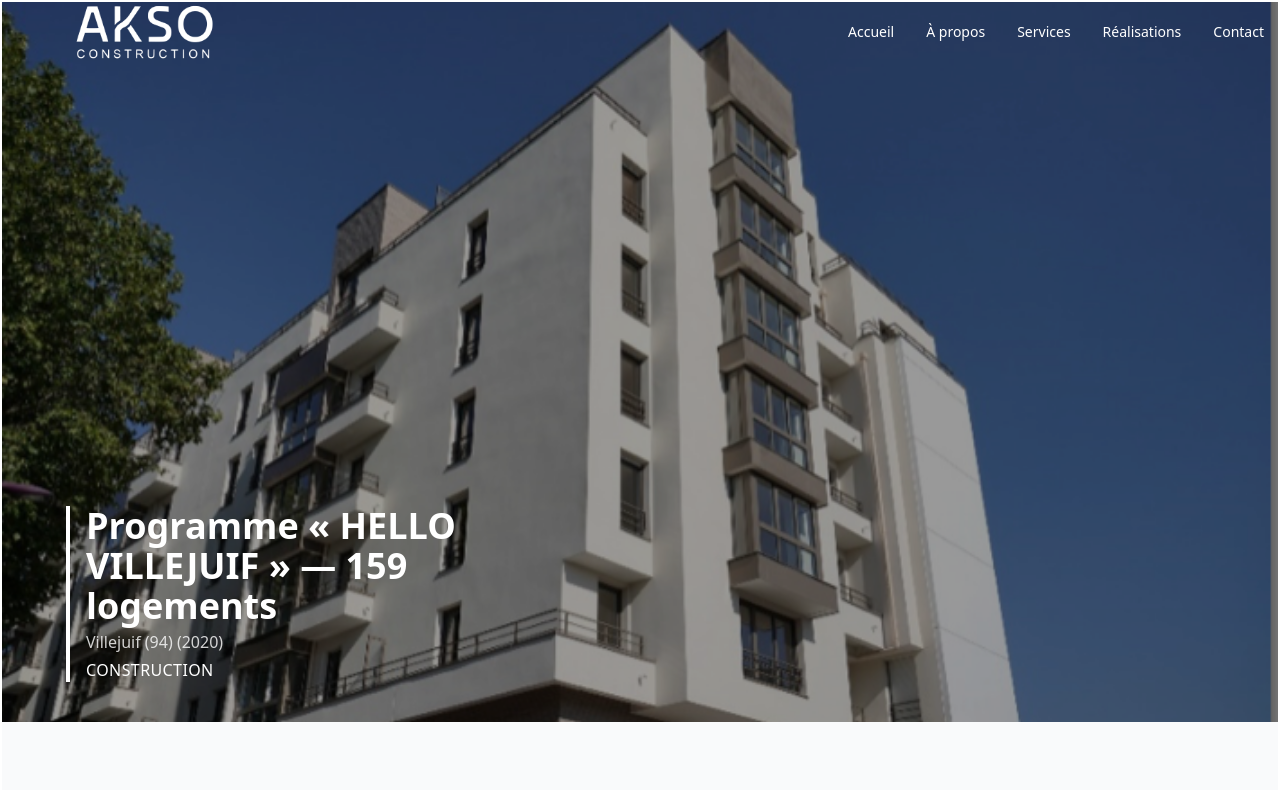
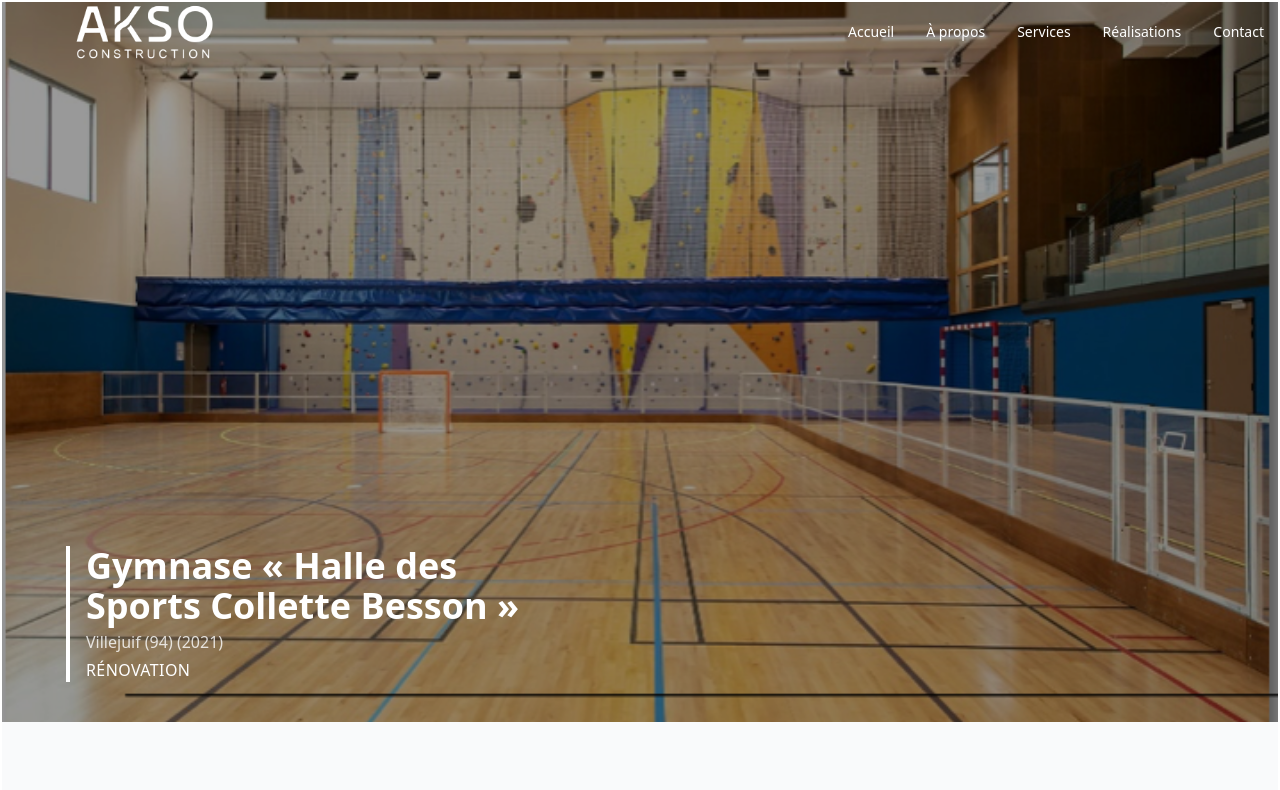
Before and after one commit to ChawkiSLIMANI/site-btp, a Next.js app: page / in a window 1280 px wide. Shown: the top 790 px of the page. Built offline with nearby package versions, Linux system fonts and the light colour scheme.

Commit message:
UX/UI Update LOT6

```diff
--- a/src/app/(site)/a-propos/page.tsx
+++ b/src/app/(site)/a-propos/page.tsx
@@ -11,12 +11,6 @@ export const metadata: Metadata = {
 };
 
 export default function AboutPage() {
-  const badges = [
-    { src: "/images/assurances/SMABTP.png", alt: "Assurance SMA BTP" },
-    { src: "/images/assurances/FFBIDF.png", alt: "Fédération Française du Bâtiment Île-de-France" },
-    { src: "/images/assurances/CMAP.png", alt: "Chambre des Métiers et de l’Artisanat — Paris" },
-    { src: "/images/assurances/CQCMA.png", alt: "Certification CQ CMA" },
-  ];
 
   return (
     <main className="container mx-auto px-4 md:px-6 py-12 md:py-16">
--- a/src/app/(site)/contact/page.tsx
+++ b/src/app/(site)/contact/page.tsx
@@ -10,7 +10,7 @@ export default function ContactPage() {
   className="text-4xl md:text-5xl leading-tight"
   style={{ fontFamily: "var(--font-elegant)" }}
 >
-  LA PROMESSE D'UN PROJET RÉUSSI
+  LA PROMESSE D&rsquo;UN PROJET RÉUSSI
 </h1>
 
         </section>
@@ -63,7 +63,7 @@ export default function ContactPage() {
               <div>
                 <label className="inline-flex items-center text-sm">
                   <input type="checkbox" required className="mr-2" />
-                  J’accepte que mes données soient utilisées pour me recontacter.
+                  J&rsquo;accepte que mes données soient utilisées pour me recontacter.
                 </label>
               </div>
 
@@ -76,7 +76,7 @@ export default function ContactPage() {
           {/* ===== Colonne droite : RAPPEL TÉL + MAIL + RÉSEAUX ===== */}
           <aside className="md:col-span-1 md:sticky md:top-24">
             <div className="rounded-2xl border p-5 bg-white">
-              <h3 className="text-lg font-semibold mb-4">Besoin d’un échange direct ?</h3>
+              <h2 className="text-xl font-semibold mb-4">Besoin d&rsquo;un échange direct ?</h2>
 
               <div className="space-y-3">
                 <a href={`tel:${SITE.phone}`} className="block w-full text-left rounded-xl border px-4 py-3 hover:shadow-sm transition">
--- a/src/components/home/ContactCta.tsx
+++ b/src/components/home/ContactCta.tsx
@@ -1,4 +1,3 @@
-import Link from "next/link";
 import { SITE } from "@/lib/constants";
 import { Container } from "@/components/ui/Container";
 
--- a/src/components/home/HeroCarousel.tsx
+++ b/src/components/home/HeroCarousel.tsx
@@ -1,3 +1,4 @@
+// src/components/home/HeroCarousel.tsx
 'use client'
 
 import { useKeenSlider } from 'keen-slider/react'
@@ -6,73 +7,106 @@ import 'keen-slider/keen-slider.min.css'
 import Image from 'next/image'
 import { REALISATIONS } from '@/lib/constants'
 
-/**
- * Plugin autoplay officiel, propre & typé.
- * - Avance toutes les 3s
- * - Pause au drag
- * - Pause au survol
- * - Pause quand l’onglet est inactif, reprise sinon
- */
+const HERO_LEAD = '/images/placeholders/Carroussel_1.png'
+
+/** Autoplay 3s, pause drag/survol/onglet inactif */
 const autoplay: KeenSliderPlugin = (slider) => {
   let timeout: ReturnType<typeof setTimeout> | undefined
   let mouseOver = false
-
-  const clear = () => { if (timeout) clearTimeout(timeout) }
+  const clear = () => timeout && clearTimeout(timeout)
   const next = () => {
     clear()
     if (mouseOver) return
-    timeout = setTimeout(() => slider.next(), 3000) // 3s
+    timeout = setTimeout(() => slider.next(), 3000)
   }
 
   slider.on('created', () => {
-    // Pause au survol
     slider.container.addEventListener('mouseover', () => { mouseOver = true; clear() })
     slider.container.addEventListener('mouseout', () => { mouseOver = false; next() })
-    // Pause si onglet caché
     const onVis = () => (document.hidden ? clear() : next())
     document.addEventListener('visibilitychange', onVis)
-
     next()
-
-    // Cleanup quand le slider est détruit
     slider.on('destroyed', () => {
       clear()
       document.removeEventListener('visibilitychange', onVis)
     })
   })
-
   slider.on('dragStarted', clear)
   slider.on('animationEnded', next)
   slider.on('updated', next)
 }
 
+/* ===== Types sûrs ===== */
+type SlideLead = { kind: 'lead'; src: string }
+type SlideReal = {
+  kind: 'real'
+  src: string
+  slug: string
+  title: string
+  city: string
+  year: number
+  type: 'Construction' | 'Rénovation'
+}
+type Slide = SlideLead | SlideReal
+
 export function HeroCarousel() {
-  // ⛔️ Ne PAS mettre de 2e générique ici : <HTMLDivElement> suffit
+  // 1) Construit les slides "réalisations" seulement si on a un visuel
+  const realCovers: SlideReal[] = REALISATIONS.reduce<SlideReal[]>((acc, r) => {
+    const src = r.cover || r.gallery?.[0]
+    if (!src) return acc
+    acc.push({
+      kind: 'real',
+      src,
+      slug: r.slug,
+      title: r.title,
+      city: r.city,
+      year: r.year,
+      type: r.type,
+    })
+    return acc
+  }, [])
+
+  // 2) Slide d’ouverture + déduplication
+  const lead: SlideLead = { kind: 'lead', src: HERO_LEAD }
+  const seen = new Set<string>()
+  const slides: Slide[] = [lead, ...realCovers].filter((s) => {
+    if (seen.has(s.src)) return false
+    seen.add(s.src)
+    return true
+  })
+
+  // 3) Keen slider
   const [sliderRef] = useKeenSlider<HTMLDivElement>(
-    {
-      loop: true,
-      mode: 'snap',
-      drag: true,
-      slides: { perView: 1 }, // ✅ signature valide v6
-    },
-    [autoplay] // ✅ plugins sous forme de tableau
+    { loop: true, mode: 'snap', drag: true, slides: { perView: 1 } },
+    [autoplay]
   )
 
   return (
     <div ref={sliderRef} className="keen-slider h-[80vh] md:h-[90vh]">
-      {REALISATIONS.map((item) => (
-        <div key={item.slug} className="keen-slider__slide relative">
-          <Image src={item.cover} alt={item.title} fill className="object-cover" priority />
+      {slides.map((s, i) => (
+        <div key={('slug' in s ? s.slug : s.src)} className="keen-slider__slide relative">
+          <Image
+            src={s.src}
+            alt={'title' in s ? s.title : 'AKSO — Hero'}
+            fill
+            className="object-cover"
+            priority={i === 0}
+            sizes="100vw"
+          />
           <div className="absolute inset-0 bg-black/40" />
-          <div className="absolute bottom-10 left-6 md:left-16 text-white max-w-lg">
-            <div className="border-l-4 pl-4 border-white">
-              <h2 className="text-2xl md:text-4xl font-semibold">{item.title}</h2>
-              <p className="mt-1 text-sm md:text-base opacity-80">
-                {item.city} ({item.year})
-              </p>
-              <p className="mt-1 text-sm md:text-base uppercase tracking-wide">{item.type}</p>
+
+          {/* Légende uniquement pour les réalisations */}
+          {'kind' in s && s.kind === 'real' && (
+            <div className="absolute bottom-10 left-6 md:left-16 text-white max-w-lg">
+              <div className="border-l-4 pl-4 border-white">
+                <h2 className="text-2xl md:text-4xl font-semibold">{s.title}</h2>
+                <p className="mt-1 text-sm md:text-base opacity-80">
+                  {s.city} ({s.year})
+                </p>
+                <p className="mt-1 text-sm md:text-base uppercase tracking-wide">{s.type}</p>
+              </div>
             </div>
-          </div>
+          )}
         </div>
       ))}
     </div>
--- a/src/lib/constants.ts
+++ b/src/lib/constants.ts
@@ -6,6 +6,9 @@ import { gallery } from "@/lib/galleries";
 
 const rangeFiles = (prefix: string, start: number, end: number, ext = ".png") =>
   Array.from({ length: end - start + 1 }, (_, i) => `${prefix}_${i + start}${ext}`);
+
+export const HERO_LEAD = "/images/placeholders/Carroussel_1.png";
+
 
 export const SITE: SiteSettings = {
   name: "AKSO Construction",
```
Also changed, not shown: public/images/placeholders/Carroussel_1.png (added).
